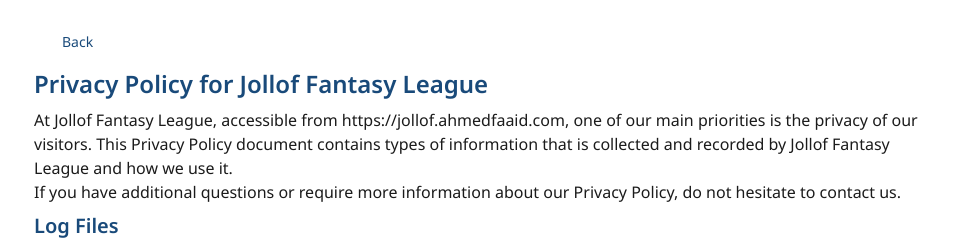
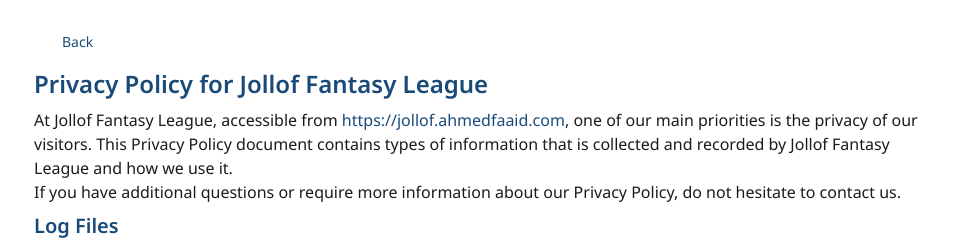
Before and after one commit to ahmedfaaid/jollof-league, a SvelteKit app in the folder client/: page /privacy in a window 1280 px wide. Shown: the top 240 px of the page, without its empty margins (158-1119 px from the left). Built offline with nearby package versions, Linux system fonts and the light colour scheme; some icons are missing.

Commit message:
client: hyperlink

```diff
--- a/client/src/routes/privacy/+page.svelte
+++ b/client/src/routes/privacy/+page.svelte
@@ -11,9 +11,12 @@
 	<h1>Privacy Policy for Jollof Fantasy League</h1>
 
 	<p>
-		At Jollof Fantasy League, accessible from https://jollof.ahmedfaaid.com, one of our main
-		priorities is the privacy of our visitors. This Privacy Policy document contains types of
-		information that is collected and recorded by Jollof Fantasy League and how we use it.
+		At Jollof Fantasy League, accessible from <a
+			href="https://jollof.ahmedfaaid.com"
+			class="text-dark-cerulean">https://jollof.ahmedfaaid.com</a
+		>, one of our main priorities is the privacy of our visitors. This Privacy Policy document
+		contains types of information that is collected and recorded by Jollof Fantasy League and how we
+		use it.
 	</p>
 
 	<p>
```
